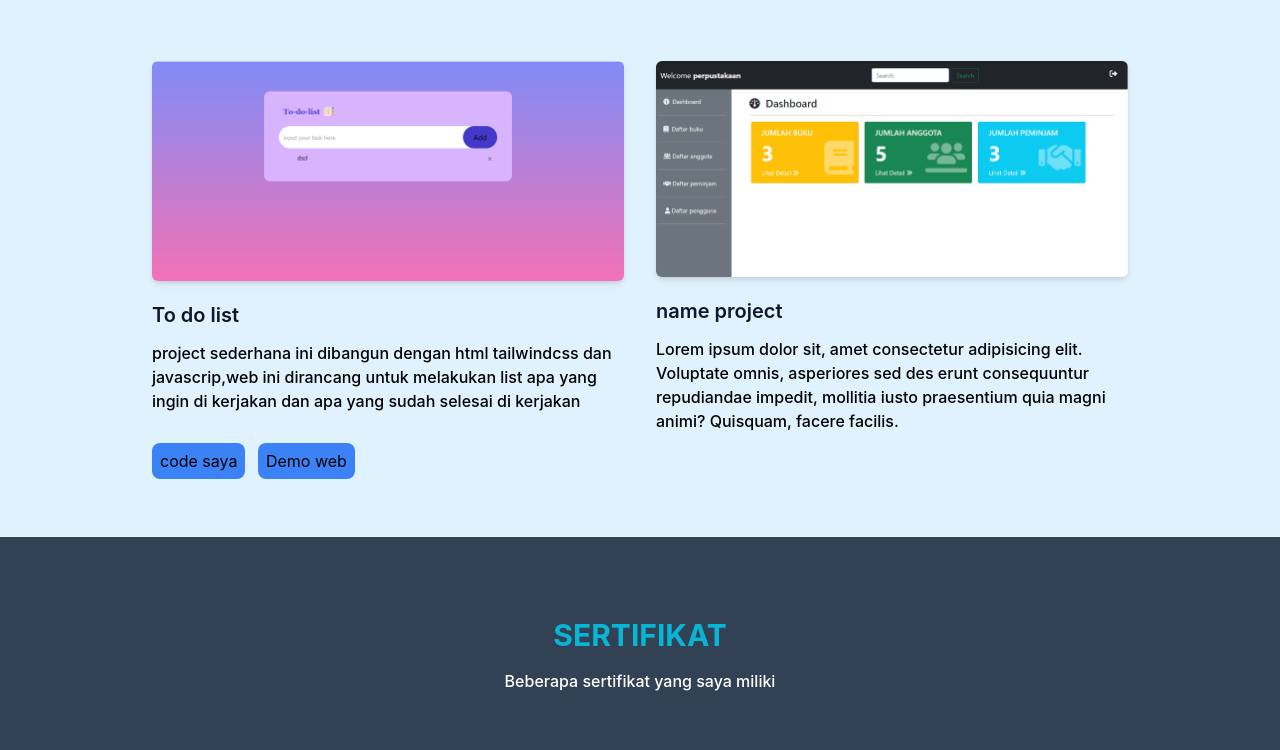
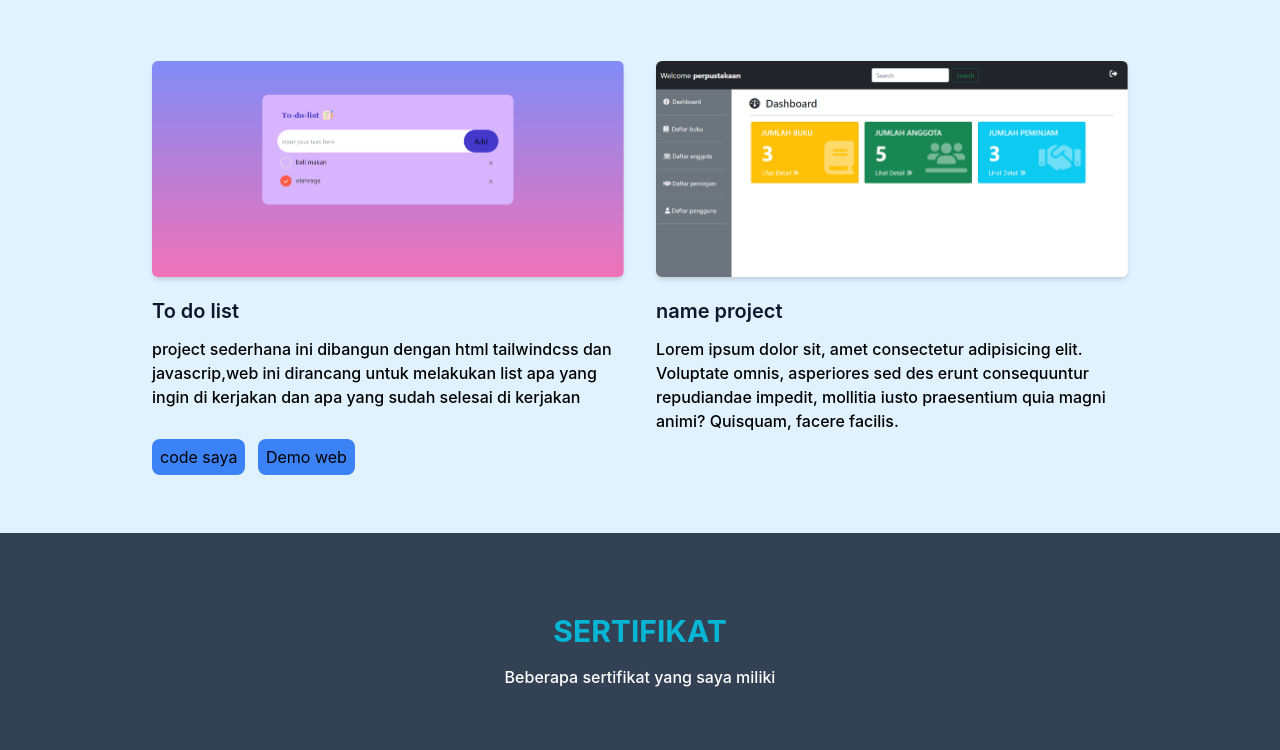
Before and after one commit to RadFist/porto, a website: page index.html in a window 1280 px wide. Shown: the part 2117-2867 px from the top of the page. Drawn offline with nearby package versions, Linux system fonts and the light colour scheme.

Commit message:
img change

```diff
--- a/index.html
+++ b/index.html
@@ -206,7 +206,7 @@
 
                 <div class="mb-12 p-4 md:w-1/2">
                     <div class="rounded-md shadow-md overflow-hidden">
-                        <img src="asset/to-do-listv2.png" alt="Iproject name" width="w-full">
+                        <img src="asset/to-do-list.png" alt="Iproject name" width="w-full">
                     </div>
                     <h3 class="font-semibold text-dark text-xl mt-5 mb-3">To do list</h3>
                     <p class="font-medium text-base mb-5 ">project sederhana ini dibangun dengan html tailwindcss dan javascrip,web ini dirancang untuk melakukan list apa
```
Also changed, not shown: asset/to-do-list.png (added), asset/to-do-listv2.png (deleted).
